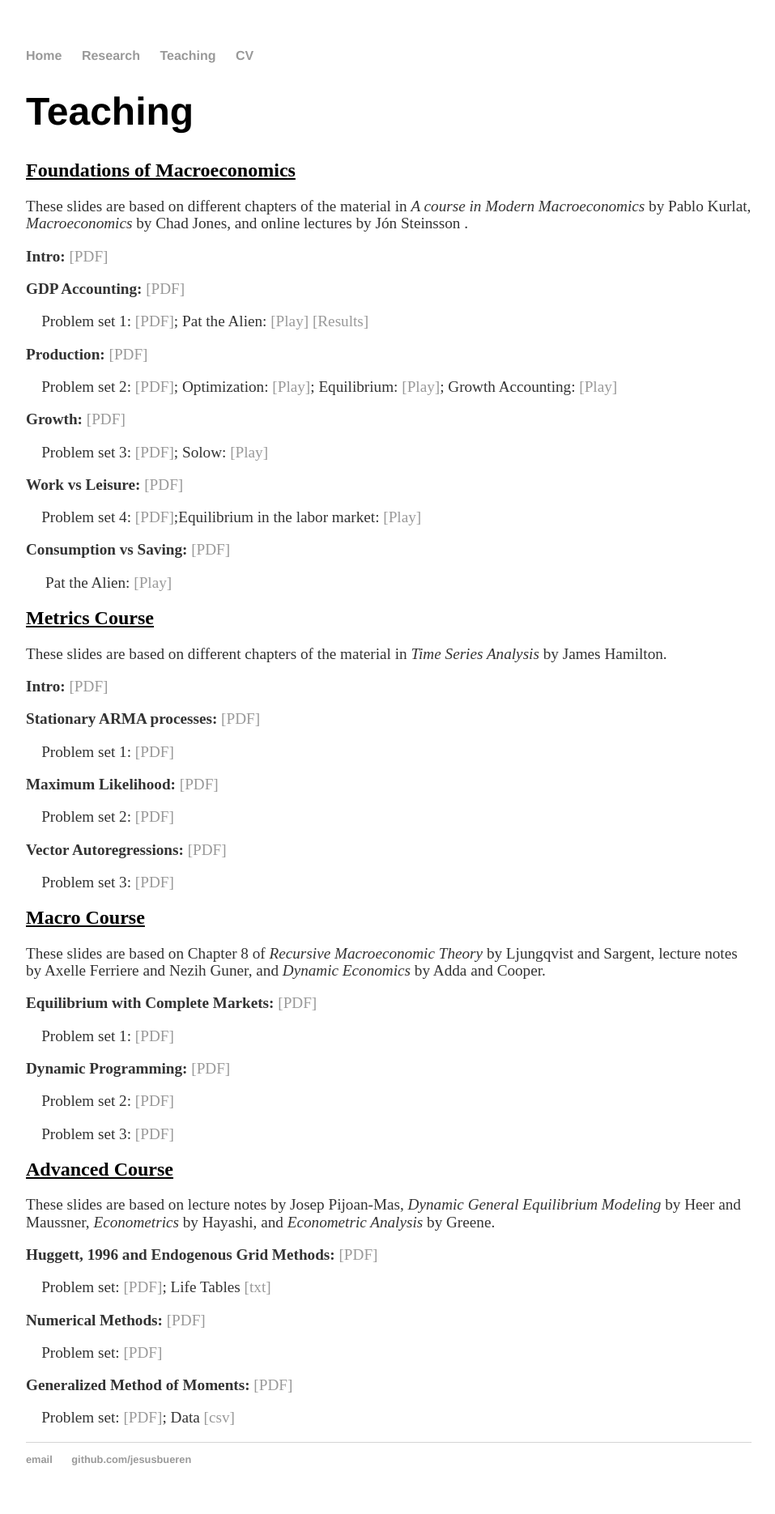
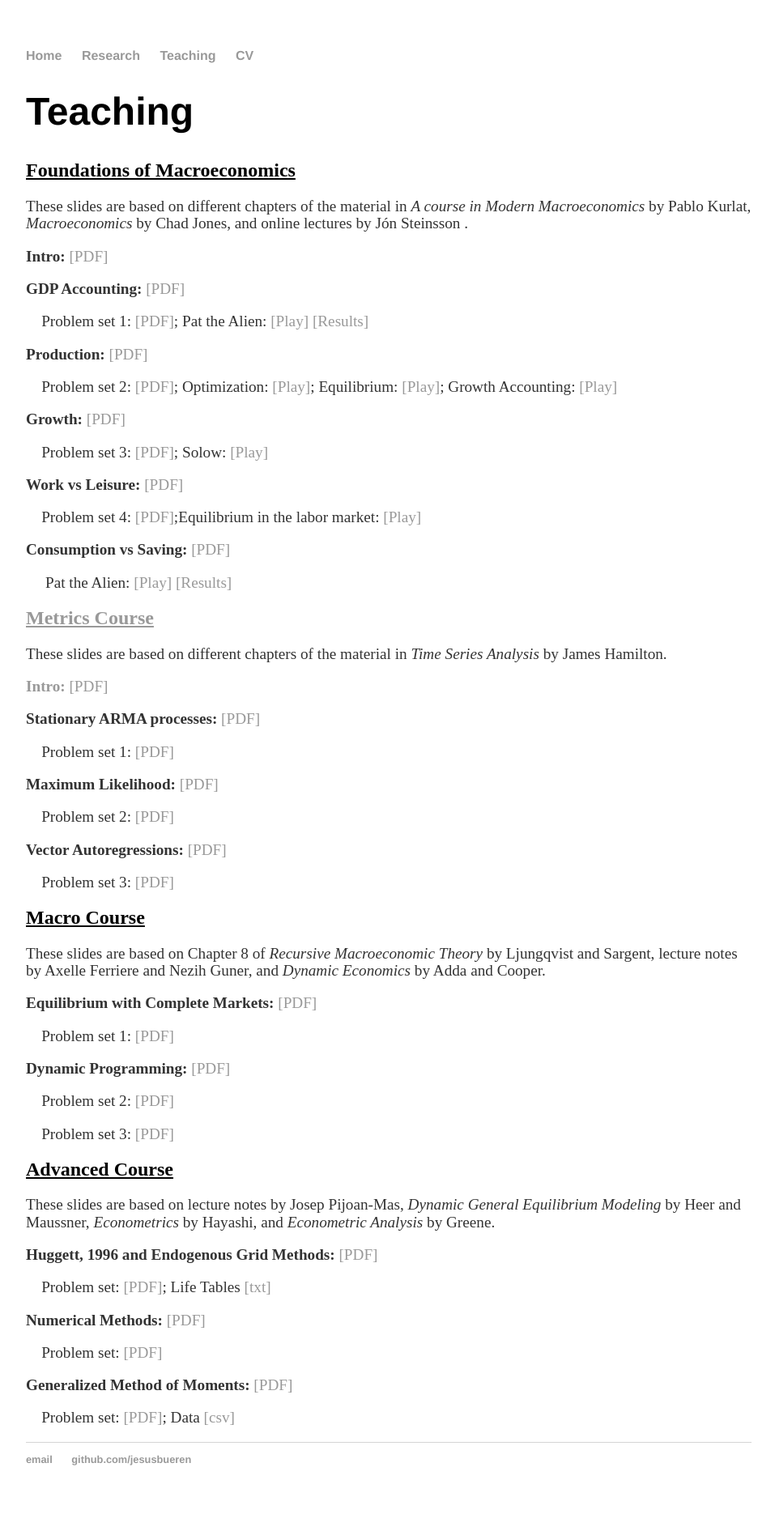
Before and after one commit to jesusbueren/jesusbueren.github.io, a Jekyll site: the page built from teaching/index.html, in a window 1280 px wide. Shown: the whole page at 81% size, without its empty margins (160-1117 px from the left). Built offline with Jekyll 4.4.1, drawn with Linux system fonts in a browser that asks for light colours.

Commit message:
Update index.html

```diff
--- a/teaching/index.html
+++ b/teaching/index.html
@@ -20,7 +20,7 @@
 				<p><strong>Work vs Leisure:</strong> <a href="FoundationsMacro/WorkLeisure.pdf">[PDF]</a></p>
 				<p>&nbsp;&nbsp;&nbsp;&nbsp;Problem set 4: <a href="FoundationsMacro/WorkLeisure.pdf_exercises.pdf">[PDF]</a>;Equilibrium in the labor market: <a href="https://jesusbueren.github.io/Work-Leisure/">[Play]</a></p>
 				<p><strong>Consumption vs Saving:</strong> <a href="FoundationsMacro/ConsumptionSavings.pdf">[PDF]</a></p>
-				<p>&nbsp;&nbsp;&nbsp;&nbsp; Pat the Alien: <a href="https://github.com/jesusbueren/pat-discount-factor-game">[Play]</a></p>
+				<p>&nbsp;&nbsp;&nbsp;&nbsp; Pat the Alien: <a href="https://github.com/jesusbueren/pat-discount-factor-game">[Play]</a> <a href="https://jesusbueren.github.io/pat-discount-factor-game/results">[Results] </p>
             </article>
         </section>
         <section>
```
